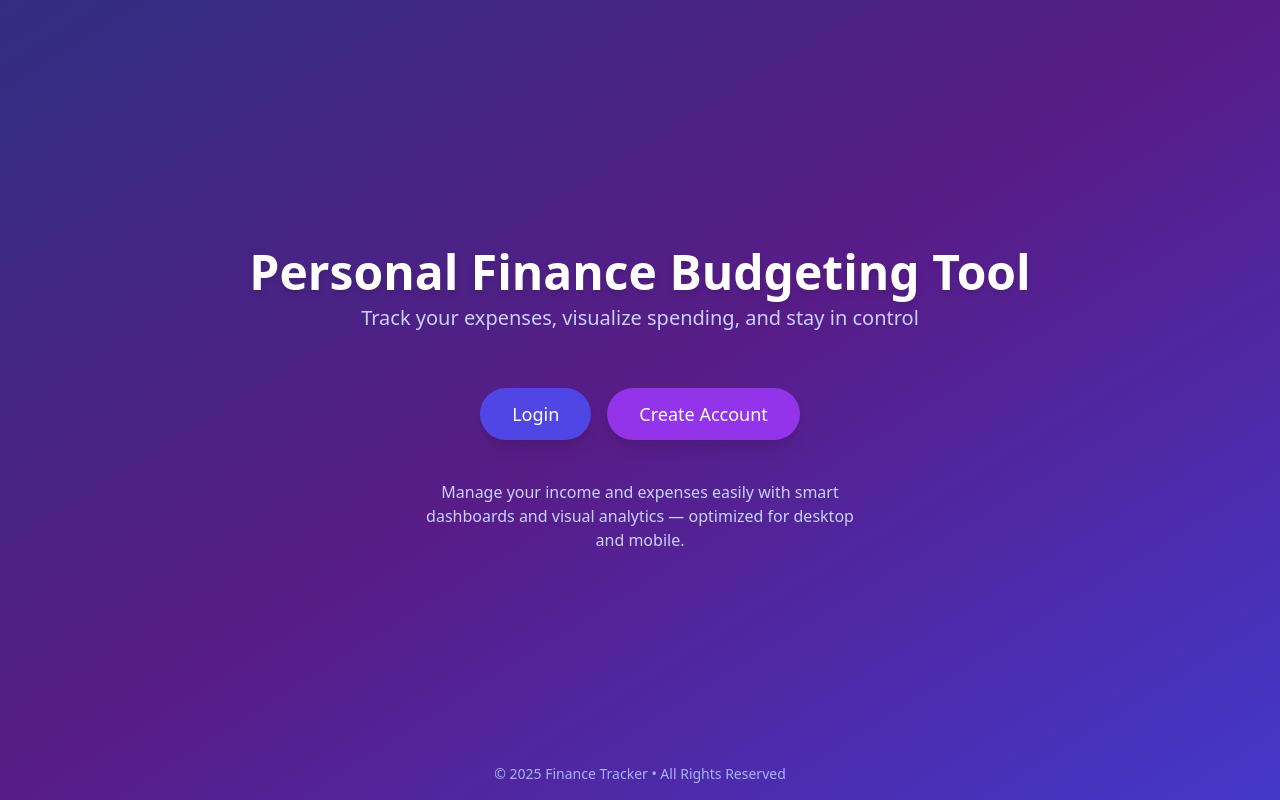
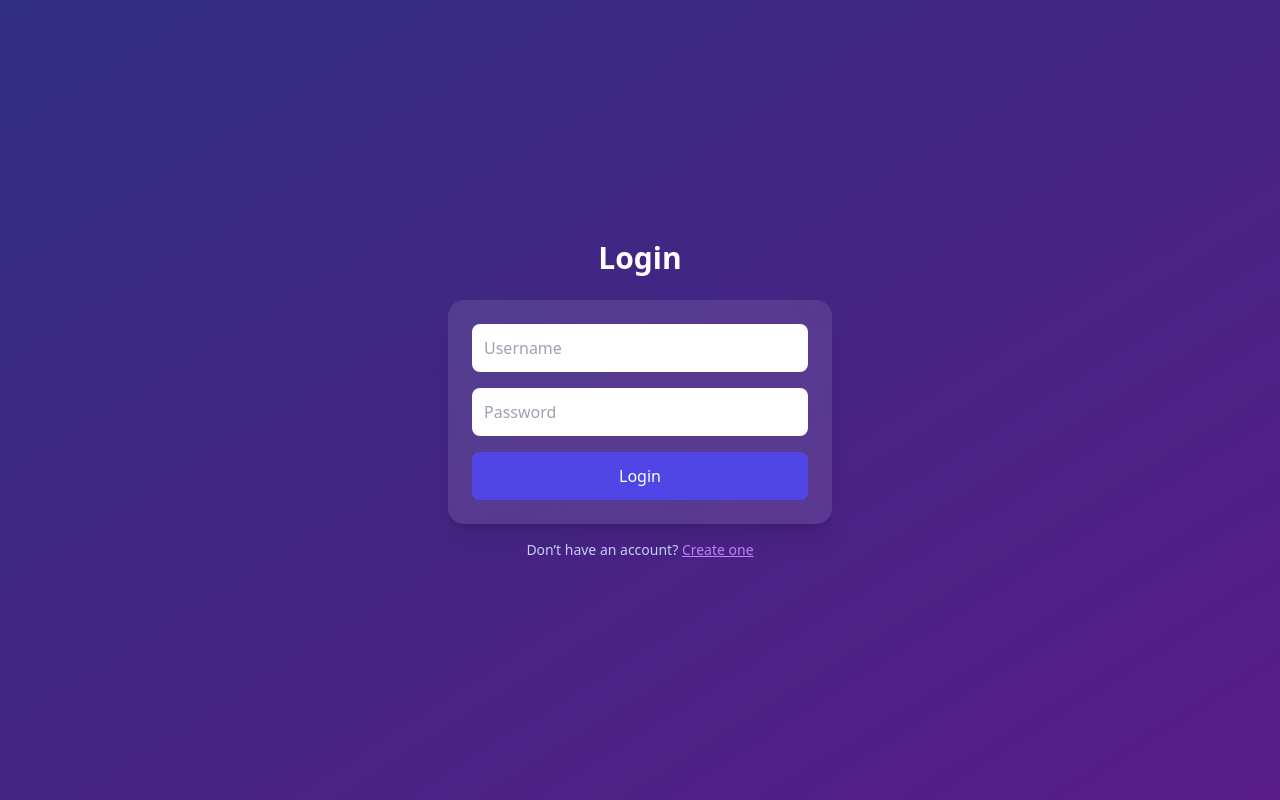
Before and after one commit to tamiselvan55/Finance-Budgeting-Tools, a React (Vite) app in the folder frontend/: page /login in a window 1280 px wide. Built offline with nearby package versions, Linux system fonts and the light colour scheme; no server answers; what chartjs-plugin-datalabels would draw is missing.

Commit message:
Resolved merge conflict in Transactions.jsx Updated src folder with latest changes
Resolved merge conflict in Transactions.jsx

```diff
--- a/frontend/src/App.jsx
+++ b/frontend/src/App.jsx
@@ -1,5 +1,5 @@
 import React, { useState } from "react";
-import { HashRouter as Router, Routes, Route, Navigate } from "react-router-dom";
+import { BrowserRouter as Router, Routes, Route, Navigate } from "react-router-dom";
 
 // Pages
 import Home from "./pages/Home";
@@ -11,6 +11,7 @@ import Reports from "./pages/Reports";
 import AddTransaction from "./pages/AddTransaction";
 
 function App() {
+  // Simple in-app auth state
   const [user, setUser] = useState(() => {
     const savedUser = localStorage.getItem("user");
     return savedUser ? JSON.parse(savedUser) : null;
@@ -27,6 +28,7 @@ function App() {
     localStorage.removeItem("user");
   };
 
+  // Simple protected route wrapper
   const Protected = ({ children }) => {
     if (!user) return <Navigate to="/login" replace />;
     return children;
@@ -36,14 +38,55 @@ function App() {
     <Router>
       <div className="font-sans bg-gray-50 min-h-screen">
         <Routes>
+          {/* Home Page */}
           <Route path="/" element={<Home />} />
+
+          {/* Auth Pages */}
           <Route path="/login" element={<Login login={login} />} />
           <Route path="/signup" element={<Signup login={login} />} />
-          <Route path="/dashboard" element={<Protected><Dashboard user={user} logout={logout} /></Protected>} />
-          <Route path="/transactions" element={<Protected><Transactions user={user} logout={logout} /></Protected>} />
-          <Route path="/reports" element={<Protected><Reports user={user} logout={logout} /></Protected>} />
-          <Route path="/add-transaction" element={<Protected><AddTransaction user={user} logout={logout} /></Protected>} />
-          <Route path="*" element={<div className="flex items-center justify-center min-h-screen text-2xl text-gray-600">404 - Page Not Found</div>} />
+
+          {/* Protected Pages */}
+          <Route
+            path="/dashboard"
+            element={
+              <Protected>
+                <Dashboard user={user} logout={logout} />
+              </Protected>
+            }
+          />
+          <Route
+            path="/transactions"
+            element={
+              <Protected>
+                <Transactions user={user} logout={logout} />
+              </Protected>
+            }
+          />
+          <Route
+            path="/reports"
+            element={
+              <Protected>
+                <Reports user={user} logout={logout} />
+              </Protected>
+            }
+          />
+        <Route
+            path="/add-transaction"
+            element={
+              <Protected>
+                <AddTransaction user={user} logout={logout} />
+              </Protected>
+            }
+          />
+          {/* Fallback */}
+          <Route
+            path="*"
+            element={
+              <div className="flex items-center justify-center min-h-screen text-2xl text-gray-600">
+                404 - Page Not Found
+              </div>
+            }
+          />
         </Routes>
       </div>
     </Router>
--- a/frontend/src/main.jsx
+++ b/frontend/src/main.jsx
@@ -1,6 +1,6 @@
 import React from "react";
 import ReactDOM from "react-dom/client";
-import App from "./App";  // make sure the case matches App.jsx
+import App from "./App";
 import "./index.css";
 
 ReactDOM.createRoot(document.getElementById("root")).render(
--- a/frontend/src/pages/Dashboard.jsx
+++ b/frontend/src/pages/Dashboard.jsx
@@ -14,12 +14,16 @@ export default function Dashboard({ user, logout }) {
     Welcome
   </div>
   <button
-          onClick={logout}
+    onClick={() => {
+      logout();
+      navigate("/");
+    }}
     className="px-4 py-2 rounded-lg bg-red-600 hover:bg-red-700 transition"
   >
     Logout
   </button>
 </div>
+
 
       {/* Page Header */}
       <header className="text-center mb-10">
--- a/frontend/src/pages/Login.jsx
+++ b/frontend/src/pages/Login.jsx
@@ -1,17 +1,59 @@
-const handleSubmit = (e) => {
-  e.preventDefault();
+import React, { useState } from "react";
+import { useNavigate, Link } from "react-router-dom";
 
-  // Get stored users
-  const users = JSON.parse(localStorage.getItem("users") || "[]");
+const Login = ({ login }) => {
+  const [username, setUsername] = useState("");
+  const [password, setPassword] = useState("");
+  const navigate = useNavigate();
 
-  const foundUser = users.find(
-    (u) => u.username === username && u.password === password
+  const handleSubmit = (e) => {
+    e.preventDefault();
+    if (username && password) {
+      login(username); // pass username instead of email
+      navigate("/dashboard");
+    } else {
+      alert("Please enter username and password");
+    }
+  };
+
+  return (
+    <div className="min-h-screen flex flex-col justify-center items-center bg-gradient-to-br from-indigo-900 to-purple-900 p-6 text-white">
+      <h2 className="text-3xl font-bold mb-6">Login</h2>
+      <form
+        onSubmit={handleSubmit}
+        className="bg-white/10 backdrop-blur-lg p-6 rounded-2xl w-full max-w-sm space-y-4 shadow-xl"
+      >
+        <input
+          type="text"
+          placeholder="Username"
+          className="w-full p-3 rounded-lg text-gray-900"
+          value={username}
+          onChange={(e) => setUsername(e.target.value)}
+          required
+        />
+        <input
+          type="password"
+          placeholder="Password"
+          className="w-full p-3 rounded-lg text-gray-900"
+          value={password}
+          onChange={(e) => setPassword(e.target.value)}
+          required
+        />
+        <button
+          type="submit"
+          className="w-full bg-indigo-600 hover:bg-indigo-500 py-3 rounded-lg font-medium"
+        >
+          Login
+        </button>
+      </form>
+      <p className="mt-4 text-indigo-200 text-sm">
+        Don’t have an account?{" "}
+        <Link to="/signup" className="text-purple-400 underline">
+          Create one
+        </Link>
+      </p>
+    </div>
   );
+};
 
-  if (foundUser) {
-    login(foundUser.username);
-    navigate("/dashboard");
-  } else {
-    alert("Invalid username or password");
-  }
-};
+export default Login;
--- a/frontend/src/pages/Signup.jsx
+++ b/frontend/src/pages/Signup.jsx
@@ -1,5 +1,5 @@
 import React, { useState } from "react";
-import { useNavigate } from "react-router-dom";
+import { useNavigate, Link } from "react-router-dom";
 
 const Signup = ({ login }) => {
   const [username, setUsername] = useState("");
@@ -8,46 +8,50 @@ const Signup = ({ login }) => {
 
   const handleSubmit = (e) => {
     e.preventDefault();
-
-    // Get existing users from localStorage or start empty
-    const users = JSON.parse(localStorage.getItem("users") || "[]");
-
-    // Check if username already exists
-    if (users.find((u) => u.username === username)) {
-      alert("Username already taken");
-      return;
+    if (username && password) {
+      login(username); // After signup, treat as logged in
+      navigate("/dashboard"); // navigate to dashboard
+    } else {
+      alert("Please enter username and password");
     }
-
-    // Add new user
-    users.push({ username, password });
-    localStorage.setItem("users", JSON.stringify(users));
-
-    // Log in immediately
-    login(username);
-    navigate("/dashboard");
   };
 
   return (
-    <div style={{ textAlign: "center", marginTop: "100px" }}>
-      <h2>Signup</h2>
-      <form onSubmit={handleSubmit}>
+    <div className="min-h-screen flex flex-col justify-center items-center bg-gradient-to-br from-blue-900 via-purple-900 to-indigo-800 p-6 text-white">
+      <h2 className="text-3xl font-bold mb-6">Sign Up</h2>
+      <form
+        onSubmit={handleSubmit}
+        className="bg-white/10 backdrop-blur-lg p-6 rounded-2xl w-full max-w-sm space-y-4 shadow-2xl border border-white/10"
+      >
         <input
+          type="text"
           placeholder="Username"
+          className="w-full p-3 rounded-lg text-gray-900 focus:outline-none focus:ring-2 focus:ring-purple-500"
           value={username}
           onChange={(e) => setUsername(e.target.value)}
           required
         />
-        <br /><br />
         <input
           type="password"
           placeholder="Password"
+          className="w-full p-3 rounded-lg text-gray-900 focus:outline-none focus:ring-2 focus:ring-purple-500"
           value={password}
           onChange={(e) => setPassword(e.target.value)}
           required
         />
-        <br /><br />
-        <button type="submit">Signup</button>
+        <button
+          type="submit"
+          className="w-full bg-purple-600 hover:bg-purple-500 py-3 rounded-lg font-medium transition duration-200"
+        >
+          Sign Up
+        </button>
       </form>
+      <p className="mt-4 text-purple-200 text-sm">
+        Already have an account?{" "}
+        <Link to="/login" className="text-indigo-400 underline hover:text-indigo-300">
+          Login
+        </Link>
+      </p>
     </div>
   );
 };
--- a/frontend/src/pages/Transactions.jsx
+++ b/frontend/src/pages/Transactions.jsx
@@ -1,6 +1,7 @@
 import React, { useEffect, useState } from "react";
 import API from "../utils/api";
 import { useNavigate } from "react-router-dom";
+import NavDashboardButton from "../components/NavDashboardButton";
 
 export default function Transactions() {
   const [tx, setTx] = useState([]);
@@ -31,39 +32,70 @@ export default function Transactions() {
   };
 
   return (
-    <div className="min-h-screen bg-gradient-to-br from-blue-900 to-purple-800 text-white p-6">
+    <div className="min-h-screen bg-gradient-to-br from-blue-900 via-purple-900 to-indigo-800 text-white p-6 relative">
+      {/* Navigation Button */}
+      <NavDashboardButton />
+
       <div className="max-w-4xl mx-auto">
         <h2 className="text-3xl font-bold mb-4 text-center">Transactions</h2>
-        {msg && <div className="mb-3 p-2 bg-indigo-700 rounded text-center">{msg}</div>}
+
+        {msg && (
+          <div className="mb-3 p-2 bg-indigo-700 rounded text-center">
+            {msg}
+          </div>
+        )}
 
         <div className="flex justify-center mb-6 gap-4">
-          <button onClick={() => navigate("/add-transaction?type=income")} className="bg-green-600 px-4 py-2 rounded hover:bg-green-700">Add Income</button>
-          <button onClick={() => navigate("/add-transaction?type=expense")} className="bg-red-600 px-4 py-2 rounded hover:bg-red-700">Add Expense</button>
+          <button
+            onClick={() => navigate("/add-transaction?type=income")}
+            className="bg-gradient-to-br from-purple-800 to-purple-400 text-white px-6 py-3 rounded-lg hover:opacity-90 transition font-semibold shadow"
+          >
+            Add Income
+          </button>
+          <button
+            onClick={() => navigate("/add-transaction?type=expense")}
+            className="bg-gradient-to-br from-pink-800 to-purple-500 text-white px-6 py-3 rounded-lg hover:opacity-90 transition font-semibold shadow"
+          >
+            Add Expense
+          </button>
         </div>
 
         <div className="space-y-3">
-          {tx.length === 0 ? (
+          {tx.length === 0 && (
             <p className="text-gray-300 text-center">No transactions yet.</p>
-          ) : (
-            tx.map((t) => (
-              <div key={t._id} className="bg-white/10 p-4 rounded flex justify-between items-start shadow-md">
+          )}
+
+          {tx.map((t) => (
+            <div
+              key={t._id}
+              className="bg-white/10 p-4 rounded flex justify-between items-start shadow-md hover:bg-white/20 transition rounded-lg"
+            >
               <div>
                 <div className="font-semibold text-lg">
-                    {t.category} • <span className="text-sm text-gray-300">{new Date(t.date).toLocaleDateString()}</span>
+                  {t.category} •{" "}
+                  <span className="text-sm text-gray-300">
+                    {new Date(t.date).toLocaleDateString()}
+                  </span>
                 </div>
                 <p className="text-sm text-gray-200">{t.description}</p>
               </div>
               <div className="text-right">
-                  <div className={`font-bold text-lg ${t.type === "income" ? "text-green-300" : "text-red-300"}`}>
+                <div
+                  className={`font-bold text-lg ${
+                    t.type === "income" ? "text-green-300" : "text-red-300"
+                  }`}
+                >
                   ₹{Number(t.amount).toFixed(2)}
                 </div>
-                  <button onClick={() => remove(t._id)} className="bg-red-600 px-3 py-1 mt-2 rounded hover:bg-red-700">
+                <button
+                  onClick={() => remove(t._id)}
+                  className="bg-red-600 hover:bg-red-700 text-white px-3 py-1 rounded mt-2 transition"
+                >
                   Delete
                 </button>
               </div>
             </div>
-            ))
-          )}
+          ))}
         </div>
       </div>
     </div>
```
Lines whose indentation alone changed are shown as unchanged.
